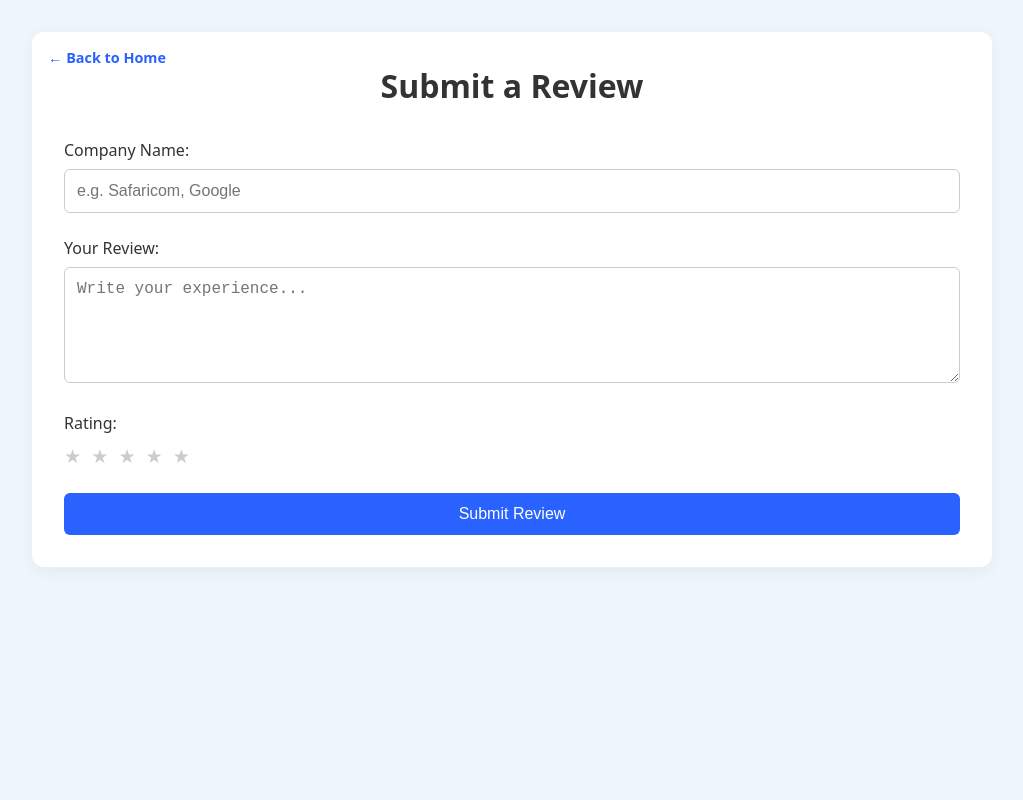
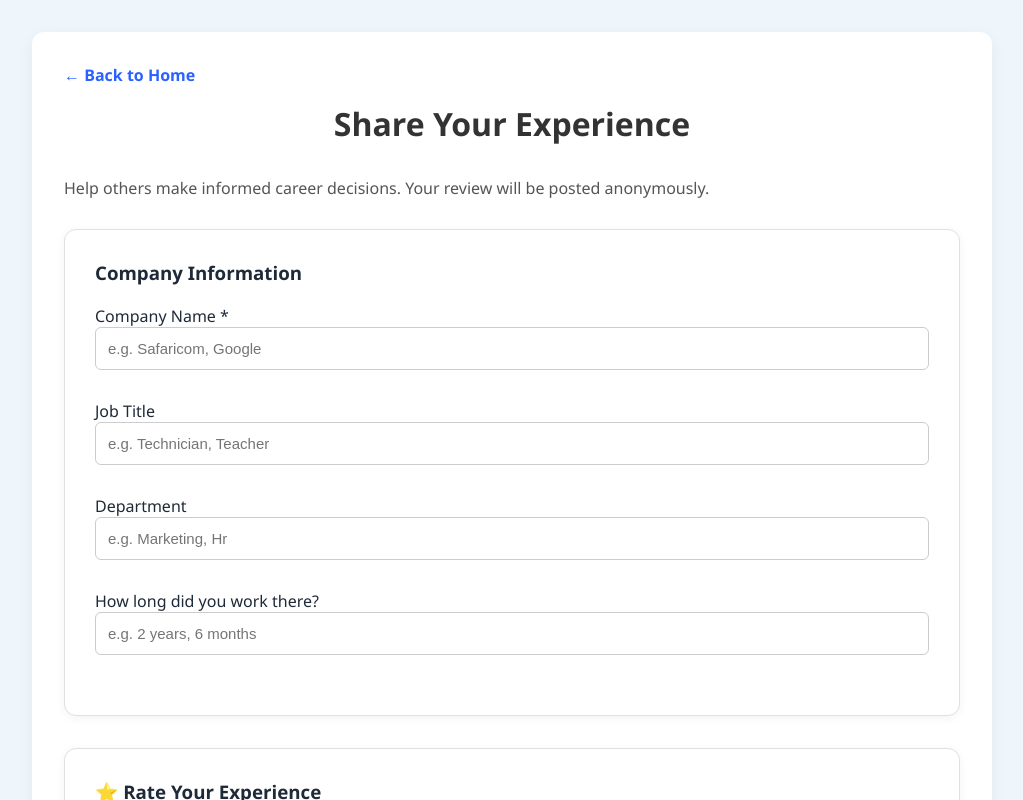
Before and after one commit to ChristineMuchiri/CorpRate, a React (Vite) app in the folder company-review-front/: page /write-review in a window 1280 px wide. Shown: the whole page, without its empty margins (128-1151 px from the left). Built offline with nearby package versions, Linux system fonts and the light colour scheme.

Commit message:
submit review page

```diff
--- a/company-review-front/src/pages/WriteReviewPage.css
+++ b/company-review-front/src/pages/WriteReviewPage.css
@@ -1,135 +1,221 @@
-/* src/pages/SubmitReview.css */
-
+/* Container */
 .review-container {
-  max-width: 600px;
-  margin: 4rem auto;
-  background-color: white;
-  padding: 2.5rem;
+  max-width: 900px;
+  margin: 40px auto;
+  padding: 40px;
+  background-color: #f4f9ff; /* Light blue background */
   border-radius: 12px;
-  box-shadow: 0 10px 25px rgba(0, 0, 0, 0.07);
-  font-family: system-ui, sans-serif;
-  position: relative;
-  opacity: 0;
-  animation: fadeIn 0.6s ease-out forwards;
+  box-shadow: 0 6px 20px rgba(0, 0, 0, 0.05);
+  font-family: 'Segoe UI', sans-serif;
 }
 
-.back-button {
-  position: absolute;
-  top: 1rem;
-  left: 1rem;
-  font-size: 0.9rem;
-  color: #2962ff;
-  text-decoration: none;
-  font-weight: 600;
+/* Animations (optional) */
+.fade-in {
+  animation: fadeIn 0.6s ease-in;
+}
+@keyframes fadeIn {
+  from { opacity: 0; }
+  to { opacity: 1; }
+}
+.slide-in {
+  animation: slideIn 0.4s ease-in;
+}
+@keyframes slideIn {
+  from { transform: translateY(20px); opacity: 0; }
+  to { transform: translateY(0); opacity: 1; }
 }
 
-.back-button:hover {
-  text-decoration: underline;
+/* Header */
+.review-title {
+  font-size: 28px;
+  color: #1e2a38;
+  margin-bottom: 10px;
+}
+.review-intro {
+  font-size: 16px;
+  margin-bottom: 30px;
+  color: #555;
 }
 
-.review-title {
-  text-align: center;
-  font-size: 2rem;
-  margin-bottom: 2rem;
-  color: #222;
-}
-
-.review-form {
-  animation: slideIn 0.7s ease-out forwards;
-  transform: translateY(30px);
-  opacity: 0;
+/* Form Styling */
+.review-form section {
+  background-color: #ffffff;
+  padding: 30px;
+  border-radius: 12px;
+  box-shadow: 0 2px 10px rgba(0, 0, 0, 0.05);
+  margin-bottom: 32px;
+  border: 1px solid #e0e0e0;
 }
 
 .review-form label {
   display: block;
-  margin-bottom: 1.5rem;
-  color: #333;
   font-weight: 500;
+  color: #1e2a38;
+  margin-bottom: 10px;
 }
 
 .review-form input[type="text"],
+.review-form input[type="range"],
 .review-form textarea {
   width: 100%;
   padding: 12px;
-  font-size: 1rem;
+  font-size: 15px;
+  border-radius: 6px;
   border: 1px solid #ccc;
-  border-radius: 6px;
-  margin-top: 0.5rem;
-  resize: vertical;
+  margin-bottom: 20px;
+  box-sizing: border-box;
 }
 
-.review-form button {
-  background-color: #2962ff;
-  color: white;
-  padding: 12px 20px;
-  border: none;
-  border-radius: 6px;
-  font-size: 1rem;
-  cursor: pointer;
-  transition: background-color 0.3s ease;
-  display: block;
-  width: 100%;
-  margin-top: 1rem;
+.review-form input[type="range"] {
+  padding: 0;
+}
+.review-form section h3,
+.review-form section h2 {
+  margin-bottom: 20px;
+  color: #1e2a38;
+}
+/* Rating Row */
+.rating-row {
+  display: flex;
+  align-items: center;
+  gap: 16px;
+  margin-bottom: 16px;
+}
+.rating-row label {
+  flex: 2;
+}
+.rating-value {
+  flex: 1;
+  font-weight: bold;
+  color: #0077cc;
 }
 
-.review-form button:hover {
-  background-color: #0039cb;
+/* Inline Questions */
+.inline-question {
+  margin-bottom: 20px;
+}
+.inline-options {
+  display: flex;
+  gap: 24px;
+  margin-top: 6px;
+}
+.inline-options label {
+  display: flex;
+  align-items: center;
+  gap: 6px;
+  font-size: 15px;
 }
 
-.star-rating {
+/* Submit Button */
+button[type="submit"] {
+  background-color: #0077cc;
+  color: white;
+  font-size: 16px;
+  padding: 14px 28px;
+  border: none;
+  border-radius: 8px;
+  cursor: pointer;
+  transition: background-color 0.2s ease;
+}
+button[type="submit"]:hover {
+  background-color: #005fa3;
+}
+
+/* Back Link */
+.back-button {
+  display: inline-block;
+  margin-bottom: 20px;
+  text-decoration: none;
+  color: #0077cc;
+  font-weight: bold;
+}
+
+/* Success Message */
+.submission-message.success {
+  background-color: #d1f7d6;
+  padding: 16px;
+  border-radius: 8px;
+  margin-bottom: 20px;
+  color: #226633;
+  border: 1px solid #b2e0b8;
+}
+.submit-button-container {
   display: flex;
-  gap: 10px;
-  margin-top: 0.5rem;
-  font-size: 1.8rem;
-  cursor: pointer;
+  justify-content: center;
+  margin-top: 20px;
+}
+button[disabled] {
+  opacity: 0.6;
+  cursor: not-allowed;
+}
+
+.spinner {
+  width: 20px;
+  height: 20px;
+  border: 3px solid #fff;
+  border-top: 3px solid #0077cc;
+  border-radius: 50%;
+  animation: spin 0.8s linear infinite;
+  margin: 0 auto;
+}
+
+@keyframes spin {
+  to {
+    transform: rotate(360deg);
+  }
+}
+.star-rating-row {
+  display: flex;
+  align-items: center;
+  margin-bottom: 24px;
+  justify-content: space-between;
+}
+
+.category-label {
+  flex: 1;
+  font-weight: 500;
+  color: #1e2a38;
+}
+
+.star-rating-row {
+  display: flex;
+  align-items: center;
+  margin-bottom: 24px;
+  justify-content: space-between;
+}
+
+.category-label {
+  flex: 1;
+  font-weight: 500;
+  color: #1e2a38;
+}
+
+.star-group {
+  display: flex;
+  align-items: center;
+  gap: 6px;
+  flex: 1;
+  justify-content: flex-end;
 }
 
 .star {
+  font-size: 24px;
   color: #ccc;
+  cursor: pointer;
   transition: color 0.2s ease;
 }
 
 .star.filled {
-  color: #facc15;
+  color: #f5b301;
 }
 
 .star:hover,
 .star:hover ~ .star {
-  color: #facc15;
+  color: #f0c244;
 }
 
-/* Animations */
-@keyframes fadeIn {
-  to {
-    opacity: 1;
-  }
+.star-label {
+  margin-left: 12px;
+  font-size: 14px;
+  color: #555;
 }
-
-@keyframes slideIn {
-  to {
-    transform: translateY(0);
-    opacity: 1;
-  }
-}
-.submission-message {
-  padding: 15px 20px;
-  margin: 20px auto; /* Centers it horizontally with some top/bottom margin */
-  border-radius: 8px;
-  font-weight: bold;
-  text-align: center;
-  max-width: 500px; /* Limit width for better readability */
-  box-shadow: 0 2px 5px rgba(0, 0, 0, 0.1);
-  transition: opacity 0.3s ease-in-out; /* For smooth fade-out */
-  opacity: 1; /* Default opacity */
-}
-
-.submission-message p {
-  margin: 0; /* Remove default paragraph margin */
-  line-height: 1.5;
-}
-
-.submission-message.success {
-  background-color: #d4edda; /* Light green */
-  color: #155724; /* Dark green text */
-  border: 1px solid #c3e6cb;
-}
--- a/company-review-front/src/pages/WriteReviewPage.jsx
+++ b/company-review-front/src/pages/WriteReviewPage.jsx
@@ -3,21 +3,60 @@ import React, { useState } from 'react';
 import './WriteReviewPage.css';
 import { Link } from 'react-router-dom';
 
+
+const categories = [
+        "Overall Rating",
+        "Management Quality",
+        "Work-Life Balance",
+        "Career Growth Opportunities",
+        "Compensation & Benefits",
+        "Diversity & Inclusion"
+];
+const ratingLabels = ["Poor", "Fair", "Good", "Very Good", "Excellent"];
+
 function WriteReviewPage() {
     const API_URL = import.meta.env.VITE_API_URL;
-    const [company, setCompany] = useState('');
-    const [review, setReview] = useState('');
-    const [rating, setRating] = useState(0);
+
+    const [companyName, setCompanyName] = useState('');
+    const [jobTitle, setJobTitle] = useState('');
+    const [department, setDepartment] = useState('');
+    const [jobDuration, setJobDuration] = useState('');
+    const [pros, setPros] = useState('');
+    const [cons, setCons] = useState('');
+    const [advice, setAdvice] = useState('');
+    const [recommendation, setRecommendation] = useState('');
+    const [employmentStatus, setEmploymentStatus] = useState('');
     const [message, setMessage] = useState(null);
+    const [loading, setLoading] = useState(false);
 
+
+
+
+
+    const [ratings, setRatings] = useState(
+          Object.fromEntries(categories.map((cat) => [cat, 3]))
+);
+    const handleRatingChange = (category, value) => {
+      setRatings((prev) => ({ ...prev, [category]: parseInt(value) }));
+};
     const handleSubmit = async (e) => {
       e.preventDefault();
 
-      setMessage(null)
+
+      setMessage(null);
+      setLoading(true);
+
         const reviewData = {
-            company,
-            review,
-            rating,
+            companyName,
+            jobTitle,
+            department,
+            jobDuration,
+            pros,
+            cons,
+            advice,
+            recommendation,
+            employmentStatus,
+            ratings,
             date: new Date().toISOString().slice(0, 10),
         };
 
@@ -32,9 +71,18 @@ function WriteReviewPage() {
           }
           setMessage({ text: 'Review submitted successfully!', type: 'success' });
           setTimeout(() => { setMessage(null); }, 5000);
-            setCompany('');
-            setReview('');
-            setRating(0);
+          // Reset form fields
+          setCompanyName('');
+          setJobTitle('');
+          setJobTitle('');
+          setDepartment('');
+          setJobDuration('');
+          setPros('');
+          setCons('');
+          setAdvice('');
+          setRecommendation('');
+          setEmploymentStatus('');
+          setRatings(Object.fromEntries(categories.map((cat) => [cat, 3])));
     }       catch (error) {
             console.error('Error submitting review:', error);
             alert('There was an error submitting the review.');
@@ -46,54 +94,185 @@ function WriteReviewPage() {
   return (
     <div className="review-container fade-in">
       <Link to="/" className="back-button">← Back to Home</Link>
+
       {message && (
         <div className={`submission-message ${message.type}`}>
           <p>{message.text}</p>
-          {message.type === 'success'}
           </div>
       )}
 
 
-      <h2 className="review-title">Submit a Review</h2>
+      <h2 className="review-title">Share Your Experience</h2>
+      <p className="review-intro">Help others make informed career decisions. Your review will be posted anonymously.</p>
       <form onSubmit={handleSubmit} className="review-form slide-in">
+
+        {        /* Company Information Section */}
+        <section className="company-information">
+          <h3>Company Information</h3>
           <label>
-          Company Name:
+            Company Name *
             <input
               type="text"
-            value={company}
-            onChange={(e) => setCompany(e.target.value)}
+              value={companyName}
+              onChange={(e) => setcompanyName(e.target.value)}
               required
               placeholder="e.g. Safaricom, Google"
             />
           </label>
-
           <label>
-          Your Review:
-          <textarea
-            value={review}
-            onChange={(e) => setReview(e.target.value)}
-            required
-            rows="5"
-            placeholder="Write your experience..."
+            Job Title
+            <input
+              type="text"
+              value={jobTitle}
+              onChange={(e) => setJobTitle(e.target.value)}
+              placeholder="e.g. Technician, Teacher"
             />
           </label>
+          <label>
+            Department
+            <input
+              type="text"
+              value={department}
+              onChange={(e) => setDepartment(e.target.value)}
+              placeholder="e.g. Marketing, Hr"
+            />
+          </label>
+          <label>
+            How long did you work there?
+            <input
+              type="text"
+              value={jobDuration}
+              onChange={(e) => setJobDuration(e.target.value)}
+              placeholder="e.g. 2 years, 6 months"
+            />
+          </label>
+        </section>
 
-        <label>
-          Rating:
-          <div className="star-rating">
-            {[1, 2, 3, 4, 5].map((star) => (
+
+        {/* Rating Section */}
+      <section className="form-section">
+  <h3>⭐ Rate Your Experience</h3>
+  <p>Click the stars to rate each category from 1 to 5</p>
+
+  {categories.map((cat) => (
+    <div key={cat} className="star-rating-row">
+      <label className="category-label">{cat}</label>
+      <div className="star-group" title={`${ratings[cat]} – ${ratingLabels[ratings[cat] - 1]}`}>
+        {[1, 2, 3, 4, 5].map((num) => (
           <span
-                key={star}
-                className={`star ${star <= rating ? 'filled' : ''}`}
-                onClick={() => setRating(star)}
+            key={num}
+            className={`star ${ratings[cat] >= num ? 'filled' : ''}`}
+            onClick={() => handleRatingChange(cat, num)}
+            title={ratingLabels[num - 1]} // Tooltip per star
           >
             ★
           </span>
         ))}
+        <span className="star-label">{ratings[cat]} {ratingLabels[ratings[cat] - 1]}</span>
       </div>
+    </div>
+  ))}
+</section>
+
+
+      {        /* Your Review Section */}
+        <section className="your-review">
+          <h3>Your Review</h3>
+          <label>
+            What are the pros of working here? *
+            <input
+              type="text"
+              value={pros}
+              onChange={(e) => setPros(e.target.value)}
+              required
+              placeholder="Share the positive aspects of working at this company"
+            />
           </label>
+          <label>
+            What are the cons of working here? *
+            <input
+              type="text"
+              value={cons}
+              onChange={(e) => setCons(e.target.value)}
+              required
+              placeholder="Share the challenges or areas of improvement"
+            />
+          </label>
+          <label>
+            Any advice for management?            <input
+              type="text"
+              value={advice}
+              onChange={(e) => setAdvice(e.target.value)}
+              placeholder="What suggestions do you have for leadership?"
+            />
+          </label>
+        </section>
 
-        <button type="submit">Submit Review</button>
+
+      <section className="final-questions">
+  <h3>Final Questions</h3>
+
+  {/* Recommend to a Friend */}
+  <div className="inline-question">
+    <label className="question-label">
+      Would you recommend this company to a friend?
+    </label>
+    <div className="inline-options">
+      <label>
+        <input
+          type="radio"
+          name="recommendation"
+          value="yes"
+          onChange={(e) => setRecommendation(e.target.value)}
+          required
+        />
+        Yes
+      </label>
+      <label>
+        <input
+          type="radio"
+          name="recommendation"
+          value="no"
+          onChange={(e) => setRecommendation(e.target.value)}
+        />
+        No
+      </label>
+    </div>
+  </div>
+
+  {/* Employment Status */}
+  <div className="inline-question">
+    <label className="question-label">
+      Employment Status:
+    </label>
+    <div className="inline-options">
+      <label>
+        <input
+          type="radio"
+          name="employmentStatus"
+          value="current"
+          onChange={(e) => setEmploymentStatus(e.target.value)}
+          required
+        />
+        Current
+      </label>
+      <label>
+        <input
+          type="radio"
+          name="employmentStatus"
+          value="former"
+          onChange={(e) => setEmploymentStatus(e.target.value)}
+        />
+        Former
+      </label>
+    </div>
+  </div>
+</section>
+        <div className="submit-button-container">
+  <button type="submit" disabled={loading}>
+    {loading ? <span className="spinner"></span> : 'Submit Review'}
+  </button>
+</div>
       </form>
     </div>
   );
```
Lines whose indentation alone changed are shown as unchanged.
